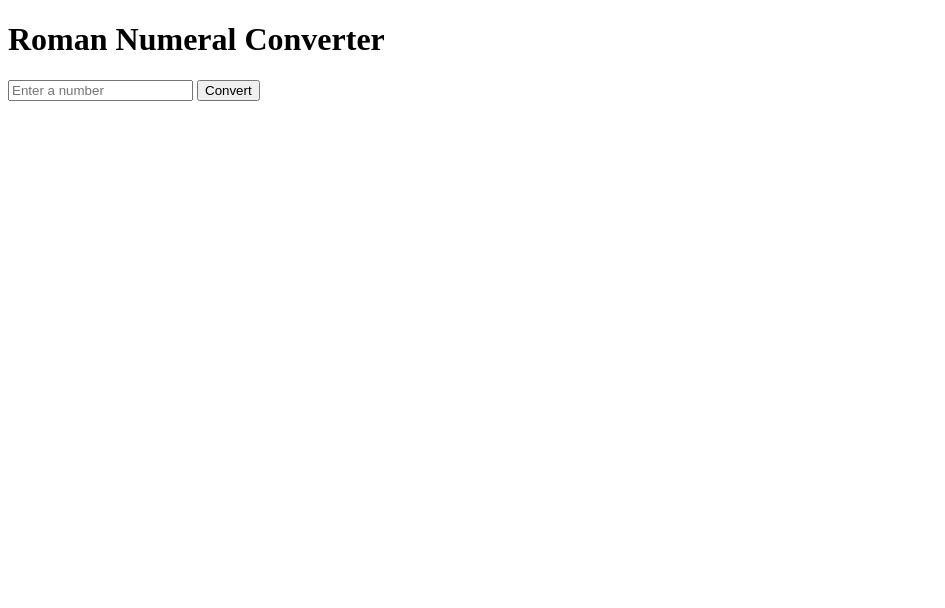
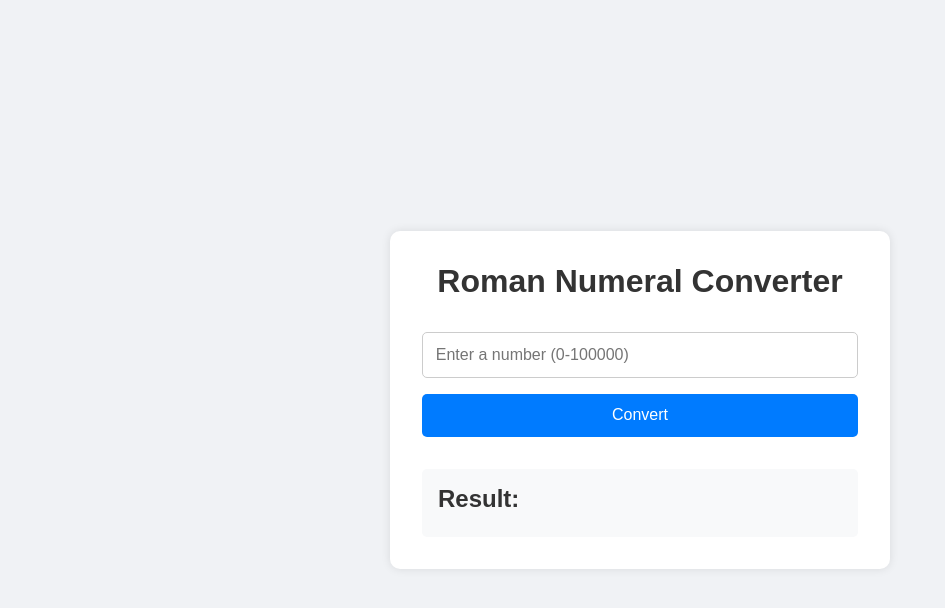
Before and after one commit to acciojob/Roman-Numeral-Converter-harshalg369, a website: page main.html in a window 1280 px wide. Shown: the whole page, without its empty margins (0-945 px from the left). Drawn offline with Linux system fonts and the light colour scheme.

Commit message:
created a submission

```diff
--- a/main.html
+++ b/main.html
@@ -1,15 +1,23 @@
 <!DOCTYPE html>
-<html>
+<html lang="en">
 <head>
-<title>Roman Numeral Converter</title>
-<link rel="stylesheet" href="style.css">
+    <meta charset="UTF-8">
+    <meta name="viewport" content="width=device-width, initial-scale=1.0">
+    <title>Roman Numeral Converter</title>
+    <link rel="stylesheet" href="styles.css">
 </head>
 <body>
-  <h1>Roman Numeral Converter</h1>
-  <input type="number" id="numberInput" placeholder="Enter a number">
-  <button onclick="convertToRoman()">Convert</button>
-  <div id="result"></div>
-
-  <script src="script.js"></script>
+    <div class="container">
+        <h1>Roman Numeral Converter</h1>
+        <div class="converter">
+            <input type="number" id="numberInput" placeholder="Enter a number (0-100000)" min="0" max="100000">
+            <button onclick="convert()">Convert</button>
+            <div class="result">
+                <h2>Result:</h2>
+                <p id="output"></p>
+            </div>
+        </div>
+    </div>
+    <script src="script.js"></script>
 </body>
 </html>
--- a/script.js
+++ b/script.js
@@ -1,14 +1,6 @@
-// script.js
-function convertToRoman() {
-  const num = parseInt(document.getElementById("numberInput").value);
-  const resultDiv = document.getElementById("result");
-
-  if (isNaN(num) || num < 0 || num > 100000) {
-    resultDiv.textContent = "Please enter a number between 0 and 100000.";
-    return;
-  }
-
-  const romanMap = [
+function convertToRoman(num) {
+    // Define Roman numeral symbols and their values
+    const romanSymbols = [
         ['M', 1000],
         ['CM', 900],
         ['D', 500],
@@ -24,16 +16,43 @@ function convertToRoman() {
         ['I', 1]
     ];
 
-  let roman = "";
-  let i = 0;
-  while (num > 0) {
-    if (num >= romanMap[i][1]) {
-      roman += romanMap[i][0];
-      num -= romanMap[i][1];
-    } else {
-      i++;
+    let result = '';
+
+    // Iterate through each symbol
+    for (let [symbol, value] of romanSymbols) {
+        while (num >= value) {
+            result += symbol;
+            num -= value;
         }
     }
 
-  resultDiv.textContent = roman;
+    return result;
 }
+
+function convert() {
+    const input = document.getElementById('numberInput');
+    const output = document.getElementById('output');
+    const num = parseInt(input.value);
+
+    // Input validation
+    if (isNaN(num)) {
+        output.textContent = 'Please enter a valid number';
+        return;
+    }
+
+    if (num < 0 || num > 100000) {
+        output.textContent = 'Please enter a number between 0 and 100000';
+        return;
+    }
+
+    // Convert and display result
+    const romanNumeral = convertToRoman(num);
+    output.textContent = romanNumeral;
+}
+
+// Add event listener for Enter key
+document.getElementById('numberInput').addEventListener('keypress', function(event) {
+    if (event.key === 'Enter') {
+        convert();
+    }
+});
--- a/styles.css
+++ b/styles.css
@@ -1,25 +1,75 @@
-/* style.css */
-body {
-  font-family: sans-serif;
-  display: flex;
-  flex-direction: column;
-  align-items: center;
-  gap: 20px;
-  padding: 20px;
+* {
+    margin: 0;
+    padding: 0;
+    box-sizing: border-box;
 }
 
-input[type="number"] {
-  padding: 10px;
-  font-size: 16px;
+body {
+    font-family: Arial, sans-serif;
+    background-color: #f0f2f5;
+    min-height: 100vh;
+    display: flex;
+    justify-content: center;
+    align-items: center;
+}
+
+.container {
+    background-color: white;
+    padding: 2rem;
+    border-radius: 10px;
+    box-shadow: 0 0 10px rgba(0, 0, 0, 0.1);
+    width: 90%;
+    max-width: 500px;
+}
+
+h1 {
+    text-align: center;
+    color: #333;
+    margin-bottom: 2rem;
+}
+
+.converter {
+    display: flex;
+    flex-direction: column;
+    gap: 1rem;
+}
+
+input {
+    padding: 0.8rem;
+    border: 1px solid #ccc;
+    border-radius: 5px;
+    font-size: 1rem;
 }
 
 button {
-  padding: 10px 20px;
-  font-size: 16px;
-  cursor: pointer;
+    padding: 0.8rem;
+    background-color: #007bff;
+    color: white;
+    border: none;
+    border-radius: 5px;
+    cursor: pointer;
+    font-size: 1rem;
+    transition: background-color 0.3s;
 }
 
-#result {
-  font-size: 20px;
-  font-weight: bold;
+button:hover {
+    background-color: #0056b3;
 }
+
+.result {
+    margin-top: 1rem;
+    padding: 1rem;
+    background-color: #f8f9fa;
+    border-radius: 5px;
+}
+
+.result h2 {
+    color: #333;
+    margin-bottom: 0.5rem;
+}
+
+#output {
+    font-size: 1.2rem;
+    color: #007bff;
+    font-weight: bold;
+}
```
Lines whose indentation alone changed are shown as unchanged.
